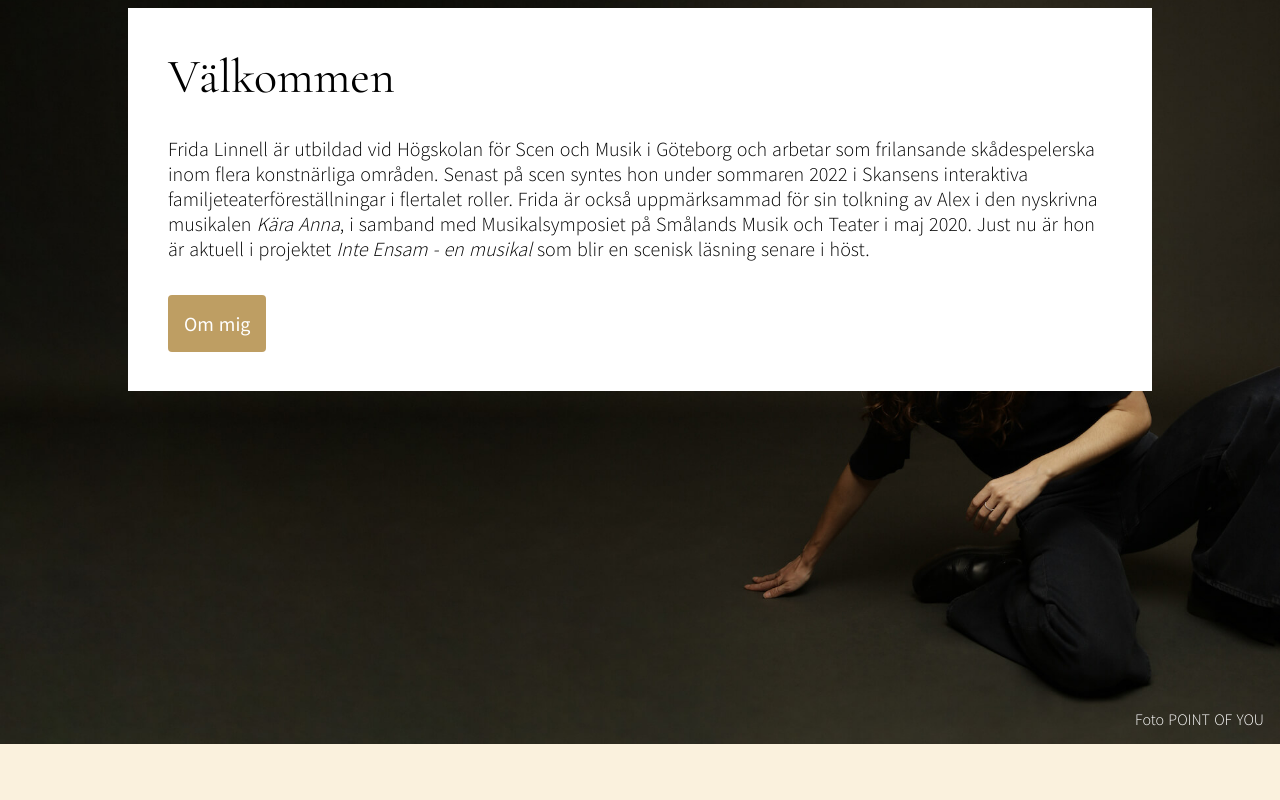
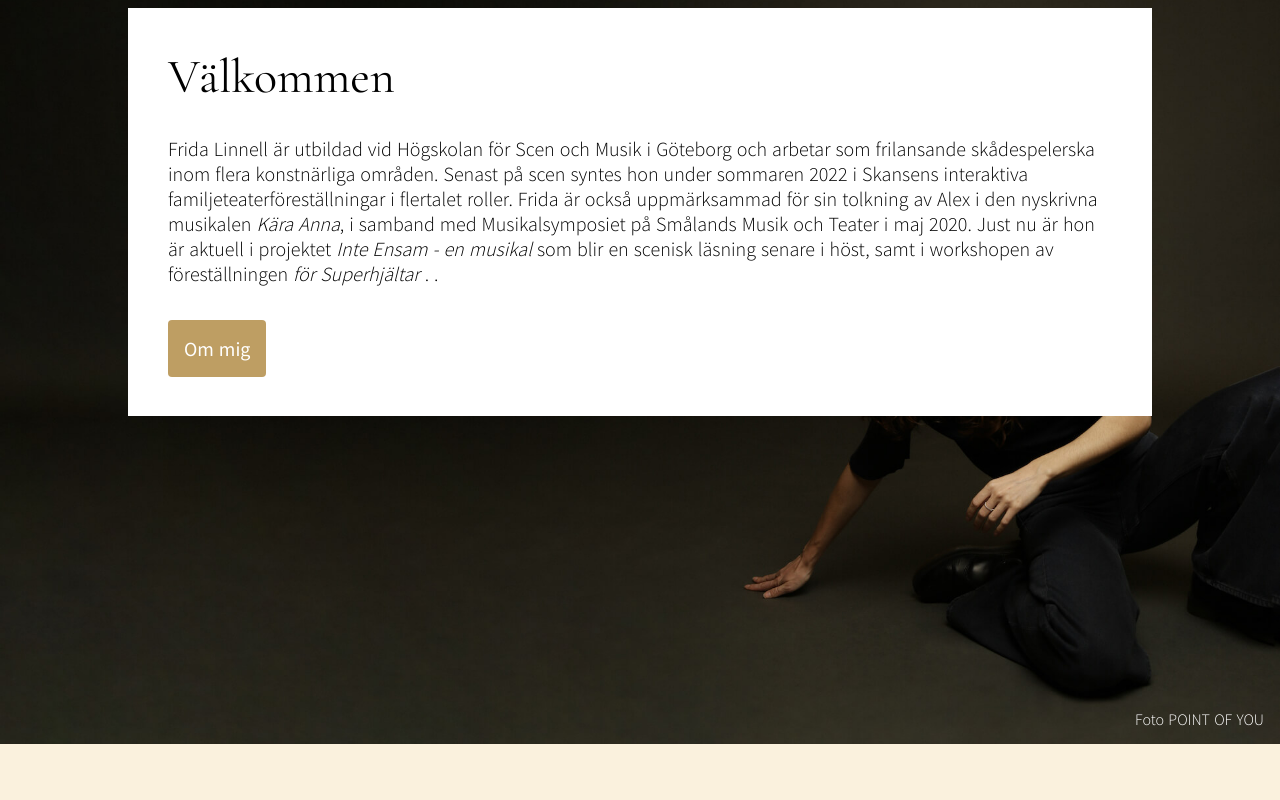
Before and after one commit to kindstrom-solutions/fridalinnell, a Nuxt app: page / in a window 1280 px wide. Shown: the part 1120-1920 px from the top of the page. Built offline with nearby package versions, Linux system fonts and the light colour scheme.

Commit message:
Text updt

```diff
--- a/pages/index.vue
+++ b/pages/index.vue
@@ -22,7 +22,8 @@
           Frida är också uppmärksammad för sin tolkning av Alex i den nyskrivna
           musikalen <em>Kära Anna</em>, i samband med Musikalsymposiet på Smålands Musik och Teater i
           maj 2020. Just nu är hon är aktuell i projektet <em>Inte Ensam - en musikal</em> som blir en scenisk
-          läsning senare i höst.
+          läsning senare i höst, samt i workshopen av föreställningen <em> för Superhjältar</em> .
+.
         </div>
         <nuxt-link to="/om-mig" class="box-button">Om mig</nuxt-link>
       </div>
--- a/pages/om-mig.vue
+++ b/pages/om-mig.vue
@@ -46,6 +46,7 @@
           Under sommaren 2022 ingick jag i Skansens skådespelarensemble där vi spelade interaktiv
           familjeteater. Just nu är jag involverad i projektet <em>Inte Ensam – en musikal</em> som blir en scenisk
           läsning senare i höst. Läs mer <a href="https://inteensamenmusikal.se/">här</a>.
+          Jag deltar också i workshopen av föreställningen <em>Handbok för Superhjältar</em>.
         </p>
       </div>
     </div>
```
